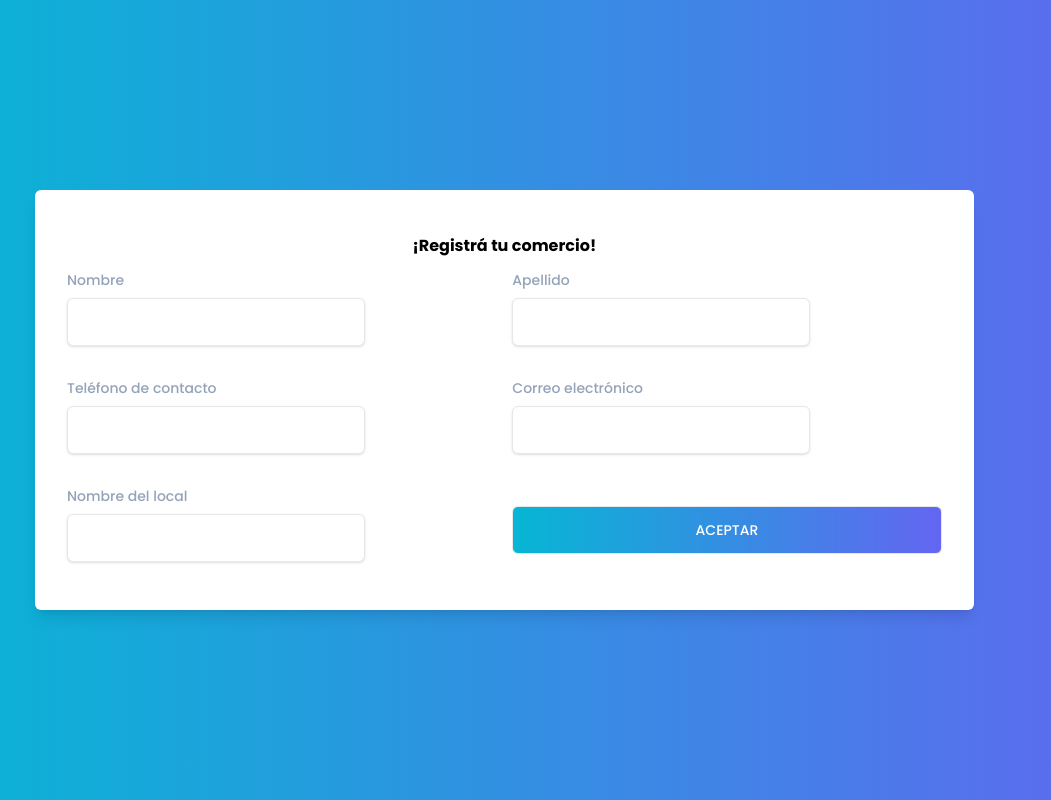
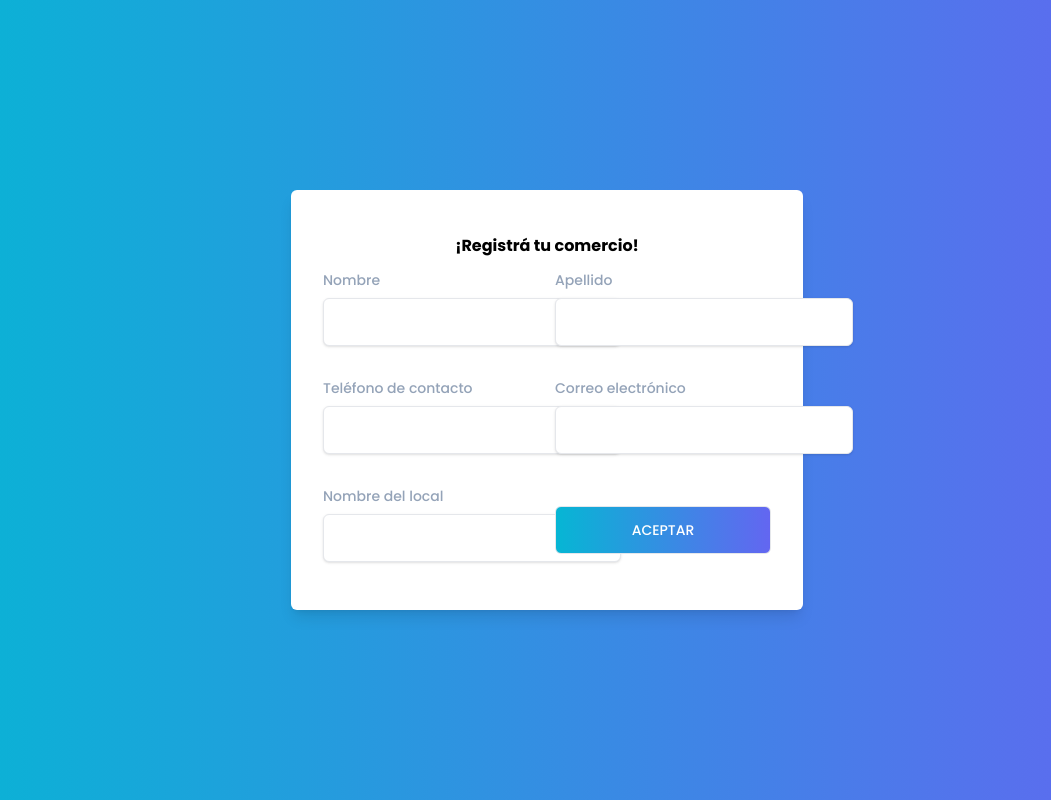
Before and after one commit to DiegoSantelices10/DyP_Aplicacion_Web, a Next.js app in the folder appweb/: page /signUp in a window 1280 px wide. Shown: the whole page, without its empty margins (93-1144 px from the left). Built offline with nearby package versions, Linux system fonts and the light colour scheme.

Commit message:
Update signUp.js

```diff
--- a/appweb/pages/signUp.js
+++ b/appweb/pages/signUp.js
@@ -4,18 +4,18 @@ import Image from 'next/image'
 export default function SignUp() {
   return (
     <div className="h-screen bg-gradient-to-r from-cyan-500 to-indigo-500 ">
-      <div className="h-full w-4/5 flex items-center justify-between mx-auto">
+      <div className="h-full w-4/5 flex items-center justify-center mx-auto">
 
 
         <div className="grid content-center rounded-md shadow-lg bg-white w-full
-          h-full p-8 lg:h-auto md:w-11/12 md:h-auto">
+          h-full p-8 lg:w-1/2 lg:h-auto md:w-11/12 md:h-auto">
           <div className="w-auto mx-auto py-3">
             <h1 className="font-bold"> ¡Registrá tu comercio!</h1>
           </div>
 
 
           <form className="font-poppins grid grid-cols-2 gap-4">
-            <div className="mb-4">
+            <div>
               <label className="block mb-2 text-sm  text-slate-400" htmlFor="nombre">
                 Nombre
               </label>
```
